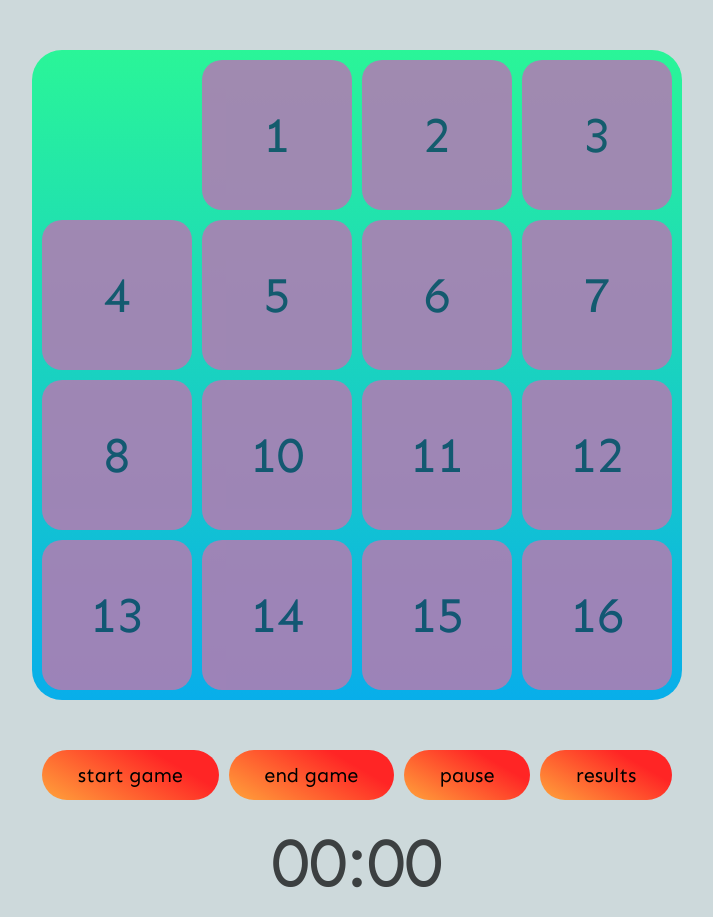
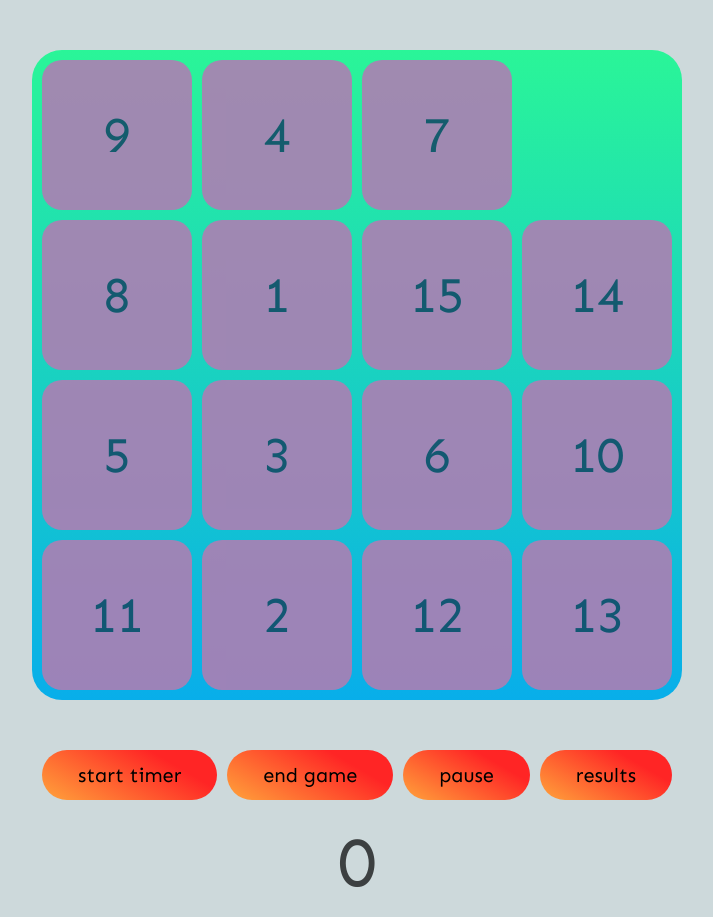
Before and after one commit to tensegrity666/gem-puzzle, a website with bundled scripts: page index.html in a window 1280 px wide. Shown: the top 917 px of the page, without its empty margins (283-996 px from the left). Built offline with nearby package versions, Linux system fonts and the light colour scheme.

Commit message:
feat: add timer and shuffler

```diff
--- a/index.html
+++ b/index.html
@@ -8,33 +8,7 @@
     rel="stylesheet">
   <script src="scripts/index.js" type="module"></script>
   <title>Gem Puzzle Game</title>
-  <body class="page">
-
-    <div class="container">
-      <div class="container__item container__item_empty">0</div>
-      <div class="container__item">1</div>
-      <div class="container__item">2</div>
-      <div class="container__item">3</div>
-      <div class="container__item">4</div>
-      <div class="container__item">5</div>
-      <div class="container__item">6</div>
-      <div class="container__item">7</div>
-      <div class="container__item">8</div>
-      <div class="container__item">10</div>
-      <div class="container__item">11</div>
-      <div class="container__item">12</div>
-      <div class="container__item">13</div>
-      <div class="container__item">14</div>
-      <div class="container__item">15</div>
-      <div class="container__item">16</div>
-    </div>
-    <div class="controls">
-      <button class="controls__button">start game</button>
-      <button class="controls__button">end game</button>
-      <button class="controls__button">pause</button>
-      <button class="controls__button">results</button>
-      <span class="controls__timer">00:00</span>
-    </div>
+  <body>
 
   </body>
 </head>
--- a/scripts/PageInit.js
+++ b/scripts/PageInit.js
@@ -1,17 +1,20 @@
-let timer = '00:00';
-const FIELD = [0, 1, 2, 3, 4, 5, 6, 7, 8, 9, 10, 11, 12, 13, 14, 15];
-const BUTTONS = ['start game', 'end game', 'pause', 'results'];
+import shuffle from './Shuffle.js';
+
+export const FIELD = [0, 1, 2, 3, 4, 5, 6, 7, 8, 9, 10, 11, 12, 13, 14, 15];
+const BUTTONS = ['start timer', 'end game', 'pause', 'results'];
+
+const shuffledField = shuffle(FIELD);
 
 function createFragmentItems() {
   const fragmentItems = document.createDocumentFragment();
 
-  FIELD.forEach((element) => {
+  shuffledField.forEach((element) => {
     const item = document.createElement('div');
 
     item.classList.add('container__item');
-    item.innerHTML = FIELD.indexOf(element);
+    item.innerHTML = element;
 
-    if (FIELD.indexOf(element) === 0) {
+    if (element === 0) {
       item.classList.add('container__item_empty');
     }
 
@@ -30,13 +33,28 @@ function createFragmentButtons() {
     button.classList.add('controls__button');
     button.innerHTML = element;
 
+    switch (element) {
+      case 'start timer':
+        button.setAttribute('id', 'start');
+        break;
+      case 'end game':
+        button.setAttribute('id', 'end');
+        break;
+      case 'pause':
+        button.setAttribute('id', 'pause');
+        break;
+      default:
+        button.setAttribute('id', 'results');
+        break;
+    }
+
     fragmentButtons.append(button);
   });
 
   return fragmentButtons;
 }
 
-export default function pageInit() {
+export function pageInit() {
   const page = document.querySelector('body');
 
   const container = document.createElement('div');
@@ -53,5 +71,5 @@ export default function pageInit() {
   const timerElement = document.createElement('span');
   controls.append(timerElement);
   timerElement.classList.add('controls__timer');
-  timerElement.innerHTML = `${timer}`;
+  timerElement.innerHTML = 0;
 }
--- /dev/null
+++ b/scripts/Shuffle.js
@@ -0,0 +1,4 @@
+export default function shuffle(array) {
+  const newArray = array.sort(() => Math.random() - 0.5);
+  return newArray;
+}
--- /dev/null
+++ b/scripts/Timer.js
@@ -0,0 +1,22 @@
+export default function startTimer() {
+  const buttonStart = document.getElementById('start');
+  const buttonStop = document.getElementById('end');
+  let seconds = 0;
+
+  const timer = () => {
+    const timerElement = document.querySelector('.controls__timer');
+
+    const timerID = setInterval(() => {
+      seconds += 1;
+      timerElement.innerHTML = seconds;
+    }, 1000);
+
+    buttonStop.addEventListener('click', () => {
+      clearTimeout(timerID);
+    });
+  };
+
+  buttonStart.addEventListener('click', () => {
+    timer();
+  });
+}
--- a/scripts/index.js
+++ b/scripts/index.js
@@ -1,5 +1,7 @@
-import pageinit from './PageInit.js';
+import { pageInit } from './PageInit.js';
+import startTimer from './Timer.js';
 
 window.addEventListener('DOMContentLoaded', () => {
-  pageinit();
+  pageInit();
+  startTimer();
 });
--- a/styles/controls__button.css
+++ b/styles/controls__button.css
@@ -9,6 +9,11 @@
   border-radius: 2.5rem;
 }
 
+#pause,
+#results {
+  cursor: auto;
+}
+
 @media (min-width: 320px) and (max-width: 600px) {
   .controls__button {
     grid-column: span 4;
```
